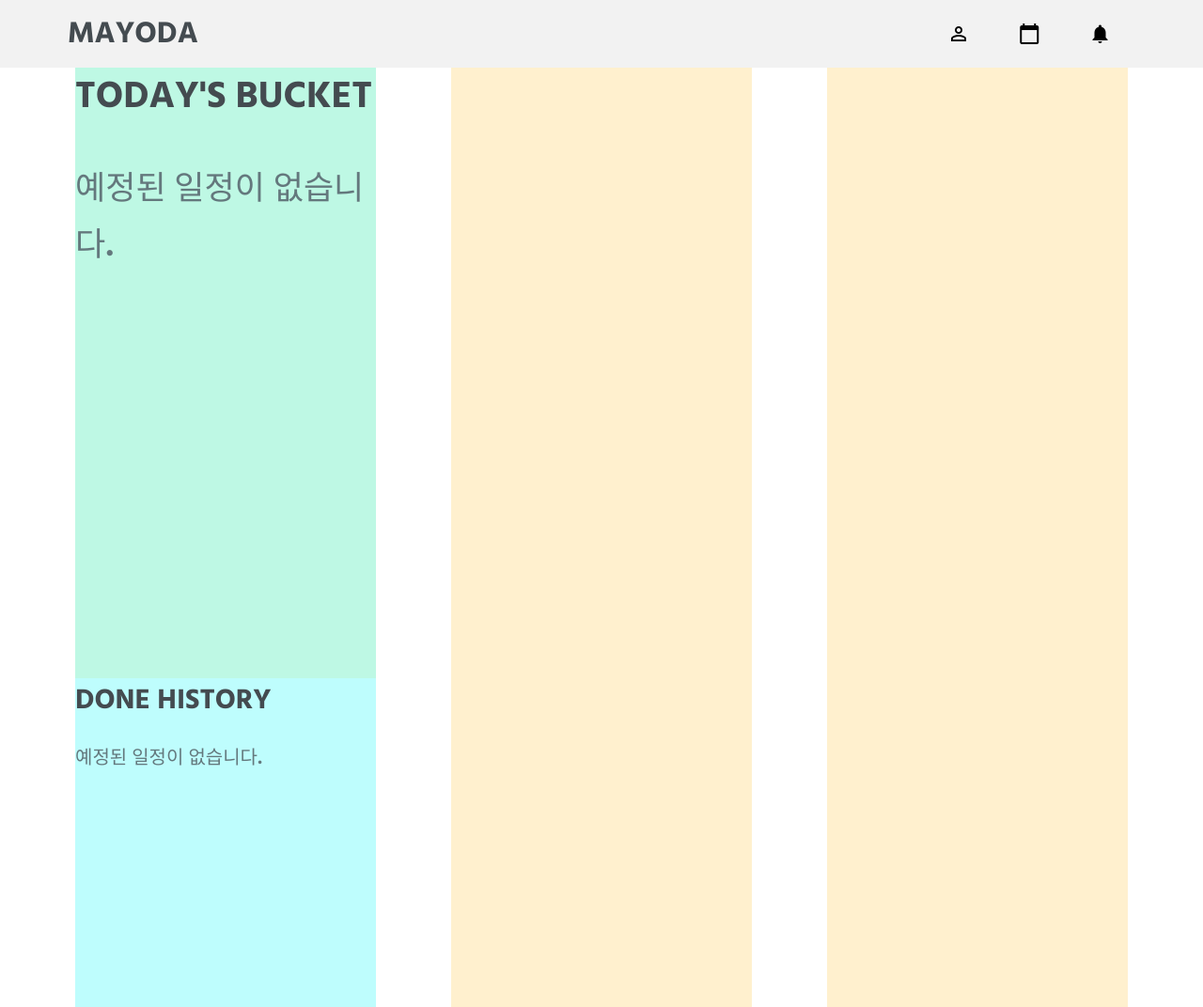
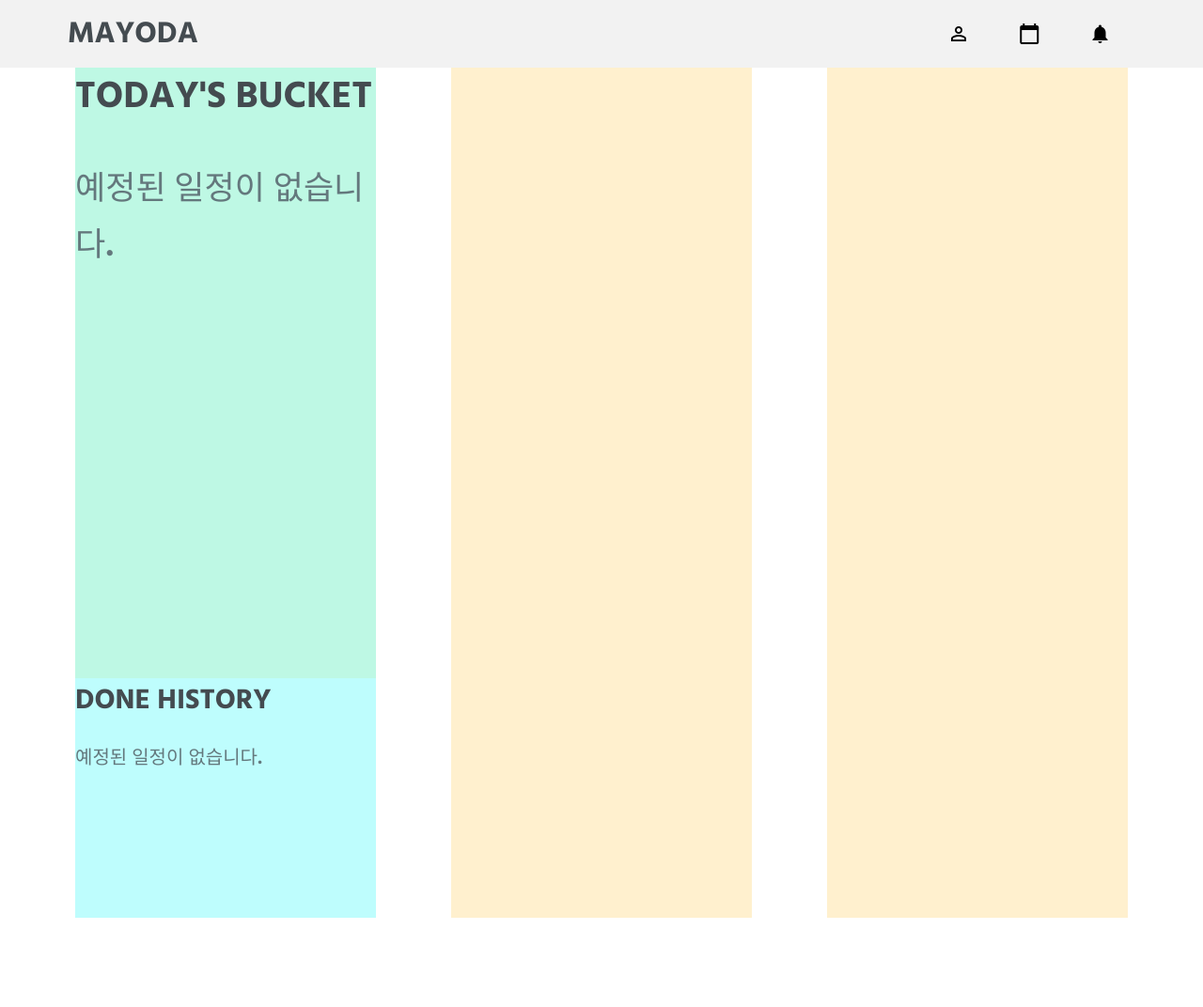
Before and after one commit to FX-KNUT/fd_Mayoda, a React (Create React App) app in the folder frontend/: page / in a window 1280 px wide. Shown: the whole page at 94% size. After the commit the page ends 977 px from the top, so only its background shows below. Built offline with nearby package versions, Linux system fonts and the light colour scheme.

Commit message:
fixed done size

```diff
--- a/frontend/src/components/main/main.css
+++ b/frontend/src/components/main/main.css
@@ -28,7 +28,7 @@ main {
   color: hsl(205, 8%, 29%);
 }
 .done {
-  height: 350px;
+  height: 255px;
   text-align: left;
   background-color: rgb(190, 253, 253);
 
```
